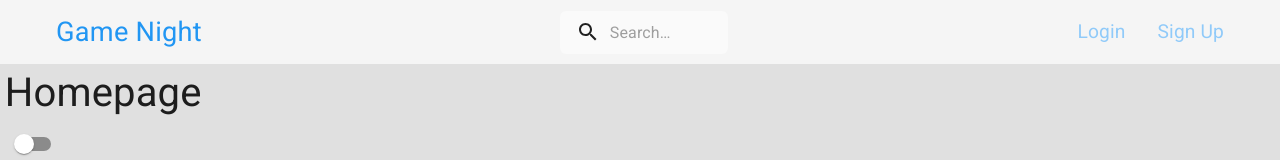
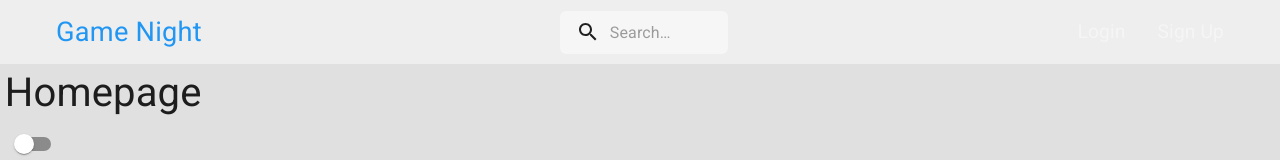
Before and after one commit to Jared-Enck/Capstone-2, a React app in the folder game-night/: page / in a window 1280 px wide. Shown: the top 160 px of the page. Built offline with nearby package versions, Linux system fonts and the light colour scheme; no server answers; the HTML template or start-up script is replaced by a standard one.

Commit message:
add muted to palette primary

```diff
--- a/game-night/src/theme.js
+++ b/game-night/src/theme.js
@@ -8,9 +8,10 @@ export const themeLight = createTheme({
       default: grey[300]
     },
     primary: {
-      main: grey[100],
-      light: blue[200],
+      main: grey[200],
+      light: grey[100],
       text: grey[800],
+      muted: grey[500],
       contrastText: blue[500]
     },
     success: {
@@ -32,8 +33,9 @@ export const themeDark = createTheme({
     },
     primary: {
       main: grey[800],
-      light: grey[400],
+      light: grey[700],
       text: grey[200],
+      muted: grey[500],
       contrastText: blue[50]
     },
     success: {
```
